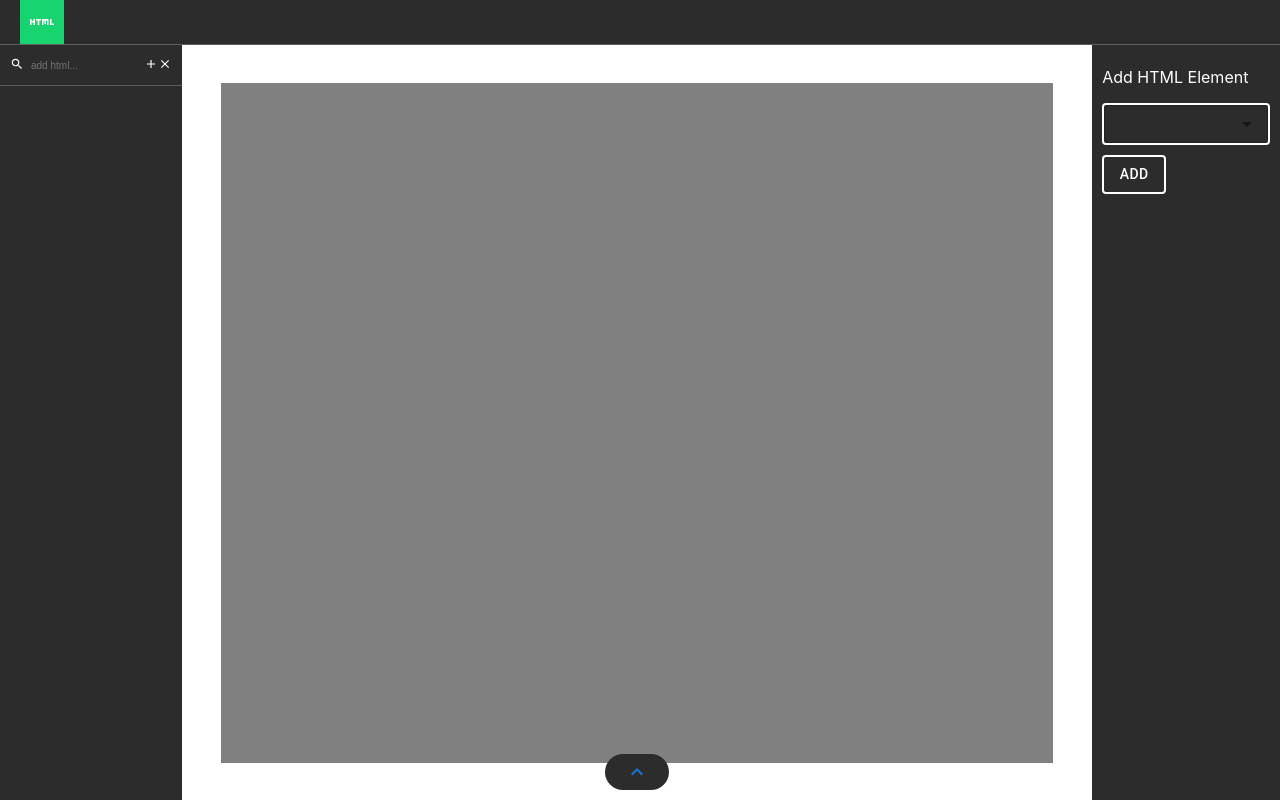
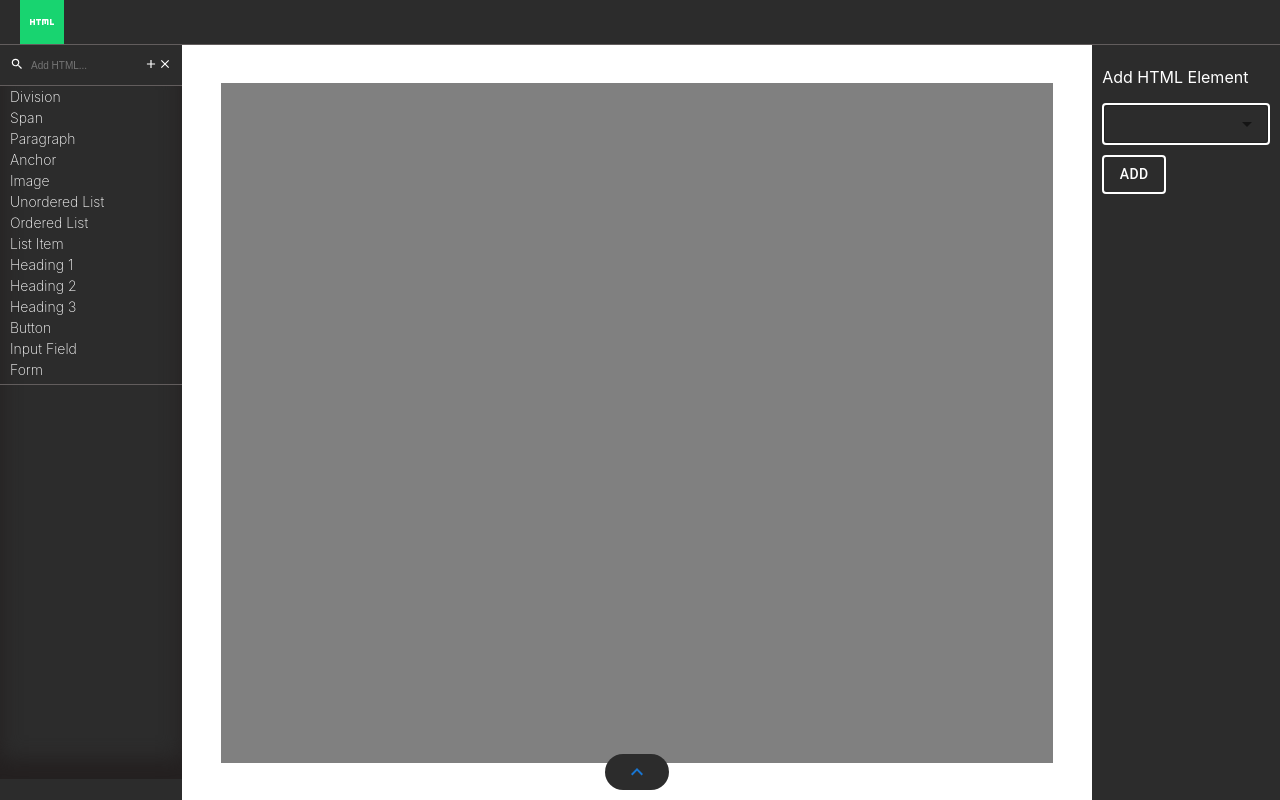
Before and after one commit to code735/Pagebuilder, a React (Create React App) app in the folder frontend/: page / in a window 1280 px wide. Both pictures are taken after a click on the element 42 px from the left and 22 px from the top of the page. Built offline with nearby package versions, Linux system fonts and the light colour scheme.

Commit message:
add html

```diff
--- a/frontend/src/Components/Leftsidebar/LeftSidebar.scss
+++ b/frontend/src/Components/Leftsidebar/LeftSidebar.scss
@@ -1,6 +1,18 @@
 .left-sidebar {
   & { background: #2c2c2c; height: calc(100vh - 45px); width: 20vw; color: #fff; padding: 0 0 10px 0; box-sizing: border-box; }
 
+  .left-sidebar-container {
+    & { height: 93%; box-shadow: inset 0 -20px 20px 0px #242020; }
+    .suggestions-container {
+      & { height: auto; min-height: 6%; max-height: 43%; overflow-y: scroll; border-bottom: 1px solid #625d5d;
+      }
+      &::-webkit-scrollbar { width: 10px; }
+      &::-webkit-scrollbar-track { background: transparent; }
+      &::-webkit-scrollbar-thumb { background: #707070; border-radius: 10px; margin: 10px; padding: 10px; cursor: pointer; }
+      .html-element:hover { border: 1px solid #0c8ce9; border-top: 1px solid #0c8ce9; }
+      .html-element { padding: 2px 10px; font-size: 14px; text-transform: capitalize; font-weight: 200; display: flex; align-items: center; }
+    }
+  }
   .left-sidebar-navigation {
     .nav-options {
       & { display: flex; justify-content: space-between; width: 100%; padding: 10px; box-sizing: border-box; border-bottom: 1px solid #625d5d; align-items: center; }
--- a/frontend/src/Components/Leftsidebar/Leftsidebar.jsx
+++ b/frontend/src/Components/Leftsidebar/Leftsidebar.jsx
@@ -1,71 +1,72 @@
 import React, { useEffect, useState } from 'react'
-import { Autocomplete, Button, TextField } from '@mui/material'
+import { Button } from '@mui/material'
 import { useDispatch, useSelector } from 'react-redux';
 import SearchOutlinedIcon from '@mui/icons-material/SearchOutlined';
 import { addRootHtmlElement, handleSwitchController } from '../../store/features/htmlElementCounterSlice';
-import { Add, Close, CloseIcon } from '@mui/icons-material';
+import { Add, Close } from '@mui/icons-material';
 
 export default function Leftsidebar() {
-  // Redux
   const dispatch = useDispatch();
   const htmlElementRedux = useSelector((state) => state.htmlElement.allHtmlTags);
   const switchControlRedux = useSelector((state) => state.htmlElement.switchControl);
 
-  // useStates
-  const [htmlElements, setHtmlElements] = useState([
-    'div',
-    'span',
-    'p', // Paragraph
-    'a', // Anchor link
-    'img', // Image
-    'ul', // Unordered List
-    'ol', // Ordered List
-    'li', // List Item
-    'h1', // Heading 1
-    'h2', // Heading 2
-    'h3', // Heading 3
-    'h4', // Heading 4
-    'h5', // Heading 5
-    'h6', // Heading 6
-    'button', // Button
-    'input', // Input field
-    'form', // Form
-    'label', // Label for form elements
-    'table', // Table
-    'thead', // Table head
-    'tbody', // Table body
-    'tr', // Table row
-    'td', // Table cell
-    'th', // Table header cell
-    'nav', // Navigation
-    'header', // Header
-    'footer', // Footer
-    'section', // Section
-    'article', // Article
-    'aside', // Aside
-    'main', // Main content area
-    'figure', // Figure with optional caption
-    'figcaption', // Caption for figure
-    'video', // Video
-    'audio', // Audio
-    'canvas', // Canvas for graphics
-    'iframe', // Inline frame
-    'blockquote', // Blockquote
-    'code', // Inline code
-    'pre', // Preformatted text
-  ]);
-  const [selectedValue, setSelectedValue] = useState('');
+  // HTML Elements List with both tagName and tag JSX elements
+  const htmlElementsList = [
+    { tagName: 'div', fullName: 'division', tag: "<div></div>" },
+    { tagName: 'span', fullName: 'span', tag: "<span></span>" },
+    { tagName: 'p', fullName: 'paragraph', tag: "<p></p>" },
+    { tagName: 'a', fullName: 'anchor', tag: `<a href="#">Link</a>` },
+    { tagName: 'img', fullName: 'image', tag: `<img src="" alt=""/>` },
+    { tagName: 'ul', fullName: 'unordered list', tag: `<ul><li>Item</li></ul>` },
+    { tagName: 'ol', fullName: 'ordered list', tag: `<ol><li>Item</li></ol>` },
+    { tagName: 'li', fullName: 'list item', tag: "<li></li>" },
+    { tagName: 'h1', fullName: 'heading 1', tag: "<h1></h1>" },
+    { tagName: 'h2', fullName: 'heading 2', tag: "<h2></h2>" },
+    { tagName: 'h3', fullName: 'heading 3', tag: "<h3></h3>" },
+    { tagName: 'button', fullName: 'button', tag: "<button>Button</button>" },
+    { tagName: 'input', fullName: 'input field', tag: `<input type="text" />` },
+    { tagName: 'form', fullName: 'form', tag: "<form></form>" },
+    { tagName: 'label', fullName: 'label', tag: "<label>Label</label>" },
+    { tagName: 'table', fullName: 'table', tag: "<table><thead><tr><th></th></tr></thead><tbody><tr><td></td></tr></tbody></table>" },
+    { tagName: 'nav', fullName: 'navigation', tag: "<nav></nav>" },
+    { tagName: 'header', fullName: 'header', tag: "<header></header>" },
+    { tagName: 'footer', fullName: 'footer', tag: "<footer></footer>" },
+    { tagName: 'section', fullName: 'section', tag: "<section></section>" },
+    { tagName: 'article', fullName: 'article', tag: "<article></article>" },
+    { tagName: 'aside', fullName: 'aside', tag: "<aside></aside>" },
+    { tagName: 'main', fullName: 'main content area', tag: "<main></main>" },
+    { tagName: 'figure', fullName: 'figure', tag: "<figure></figure>" },
+    { tagName: 'figcaption', fullName: 'figure caption', tag: "<figcaption></figcaption>" },
+    { tagName: 'video', fullName: 'video', tag: "<video></video>" },
+    { tagName: 'audio', fullName: 'audio', tag: "<audio></audio>" },
+    { tagName: 'canvas', fullName: 'canvas', tag: "<canvas></canvas>" },
+    { tagName: 'iframe', fullName: 'inline frame', tag: "<iframe></iframe>" },
+    { tagName: 'blockquote', fullName: 'blockquote', tag: "<blockquote></blockquote>" },
+    { tagName: 'code', fullName: 'code', tag: "<code></code>" },
+    { tagName: 'pre', fullName: 'preformatted text', tag: "<pre></pre>" },
+  ];
 
-  // useEffects
+
+  // State for storing the input value and the filtered suggestions
+  const [inputValue, setInputValue] = useState('');
+  const [suggestions, setSuggestions] = useState([]);
+
   useEffect(() => {
     console.log("htmlElementRedux", htmlElementRedux)
   }, [htmlElementRedux])
 
+  // Filter suggestions based on user input
+  useEffect(() => {
+    const filteredSuggestions = htmlElementsList.filter(element =>
+      element.tagName.toLowerCase().startsWith(inputValue.toLowerCase())
+    );
+    setSuggestions(filteredSuggestions);
+  }, [inputValue]);
 
-  // Functions
   const addElement = () => {
-    if (selectedValue) {
-      dispatch(addRootHtmlElement(selectedValue));
+    const selectedElement = suggestions.find(el => el.tagName === inputValue);
+    if (selectedElement) {
+      dispatch(addRootHtmlElement(selectedElement.tagName));
     }
   };
 
@@ -74,31 +75,60 @@ export default function Leftsidebar() {
       <div className="left-sidebar-navigation">
         <div className="nav-options">
           <div className="search-option">
-            <div className="search-icon" onClick={() => {
-
-            }}>
+            <div className="search-icon">
               <SearchOutlinedIcon />
             </div>
             {
-              switchControlRedux === 'add-html' ? <div className="searchbar-addicon-container">
-                <div className="search-bar">
-                  <input type="text" placeholder='add html...'/>
+              switchControlRedux === 'add-html' ? (
+                <div className="searchbar-addicon-container">
+                  <div className="search-bar">
+                    <input
+                      type="text"
+                      placeholder='Add HTML...'
+                      value={inputValue}
+                      onChange={(e) => setInputValue(e.target.value)}
+                    />
+                  </div>
+                  <div className="add-html-icon" onClick={addElement}>
+                    <Add />
+                  </div>
                 </div>
-                <div className="add-html-icon">
-                  <Add />
+              ) : (
+                <div className="search-option-text">
+                  <p>DOM</p>
                 </div>
-              </div> : <div className="search-option-text">
-                <p>DOM</p>
-              </div>
+              )
             }
           </div>
-          <div className="close-option" onClick={() => {
-            dispatch(handleSwitchController("off"));
-          }}>
+          <div className="close-option" onClick={() => dispatch(handleSwitchController("off"))}>
             <Close />
           </div>
         </div>
       </div>
+      <div className="left-sidebar-container">
+        {
+          switchControlRedux === "add-html" ? (
+            <div className="suggestions-container">
+              {
+                suggestions?.map((el, index) => (
+                  <div
+                    className='html-element'
+                    key={index}
+                    style={{ cursor: "pointer" }}
+                    onClick={() => setInputValue(el.tagName)}
+                  >
+                    {el.fullName}
+                  </div>
+                ))
+              }
+            </div>
+          ) : (
+            <div className="dom-container">
+              DOM elements will show up here
+            </div>
+          )
+        }
+      </div>
     </div>
   )
 }
```
